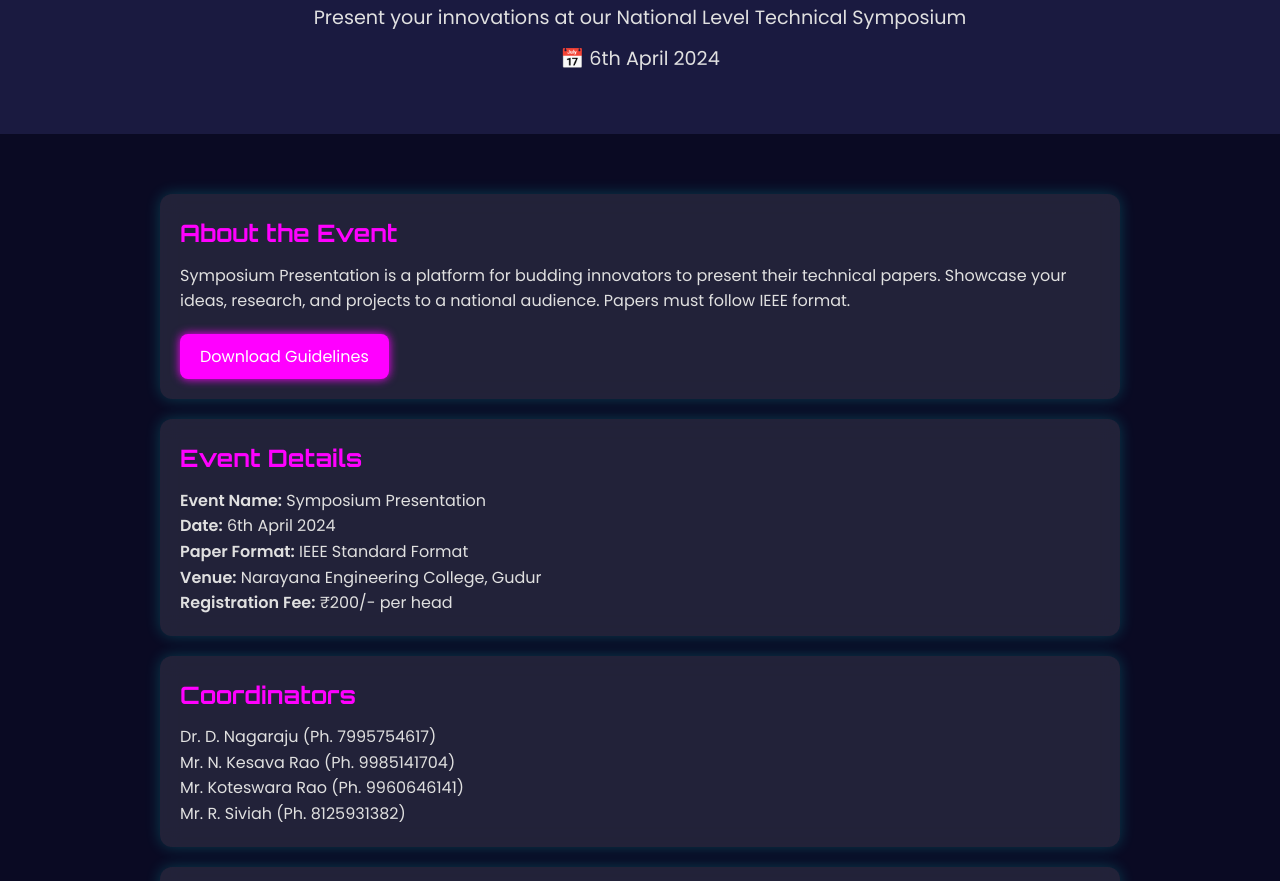
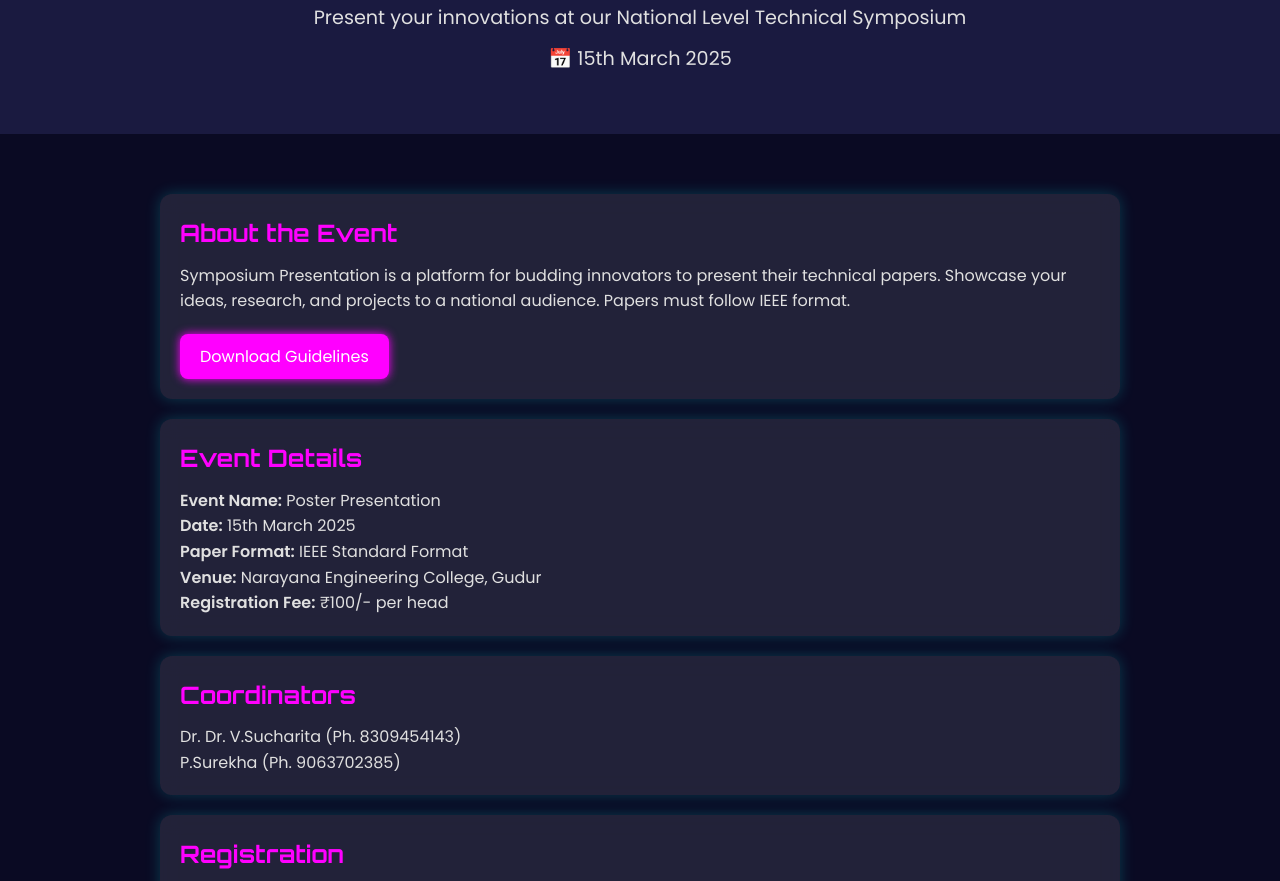
Before and after one commit to SyedAbrarAhmad/symposium, a plain HTML site: page index.html in a window 1280 px wide. Shown: the part 144-1025 px from the top of the page. Drawn offline with Linux system fonts and the light colour scheme.

Commit message:
Update index.html

```diff
--- a/index.html
+++ b/index.html
@@ -3,7 +3,7 @@
 <head>
   <meta charset="UTF-8">
   <meta name="viewport" content="width=device-width, initial-scale=1.0">
-  <title>Symposium Presentation - NIPUNA 2K25</title>
+  <title>Poster Presentation - NIPUNA 2K25</title>
   <link href="https://fonts.googleapis.com/css2?family=Orbitron:wght@500;700&family=Poppins:wght@300;400;600&display=swap" rel="stylesheet">
   <style>
     :root {
@@ -89,9 +89,9 @@
 <body>
 
 <header>
-  <h1>Symposium Presentation – NIPUNA 2K24</h1>
+  <h1>Poster Presentation – NIPUNA 2K25</h1>
   <p>Present your innovations at our National Level Technical Symposium</p>
-  <p>📅 6th April 2024</p>
+  <p>📅 15th March 2025</p>
 </header>
 
 <section>
@@ -103,30 +103,28 @@
 
   <div class="card">
     <h2>Event Details</h2>
-    <p><strong>Event Name:</strong> Symposium Presentation</p>
-    <p><strong>Date:</strong> 6th April 2024</p>
+    <p><strong>Event Name:</strong> Poster Presentation</p>
+    <p><strong>Date:</strong> 15th March 2025</p>
     <p><strong>Paper Format:</strong> IEEE Standard Format</p>
     <p><strong>Venue:</strong> Narayana Engineering College, Gudur</p>
-    <p><strong>Registration Fee:</strong> ₹200/- per head</p>
+    <p><strong>Registration Fee:</strong> ₹100/- per head</p>
   </div>
 
   <div class="card">
     <h2>Coordinators</h2>
-    <p>Dr. D. Nagaraju (Ph. 7995754617)</p>
-    <p>Mr. N. Kesava Rao (Ph. 9985141704)</p>
-    <p>Mr. Koteswara Rao (Ph. 9960646141)</p>
-    <p>Mr. R. Siviah (Ph. 8125931382)</p>
+    <p>Dr. Dr. V.Sucharita (Ph. 8309454143)</p>
+    <p>P.Surekha (Ph. 9063702385)</p>
   </div>
 
   <div class="card">
     <h2>Registration</h2>
     <p>Click below to register and secure your spot.</p>
-    <a href="#" class="button">Register Now</a>
+    <a href="https://forms.gle/rzoDJzY5EQ3uRiBf6" class="button">Register Now</a>
   </div>
 </section>
 
 <footer>
-  <p>&copy; 2024 NIPUNA 2K24 | Narayana Engineering College, Gudur</p>
+  <p>&copy; 2024 NIPUNA 2K25 | Narayana Engineering College, Gudur</p>
 </footer>
 
 </body>
```
